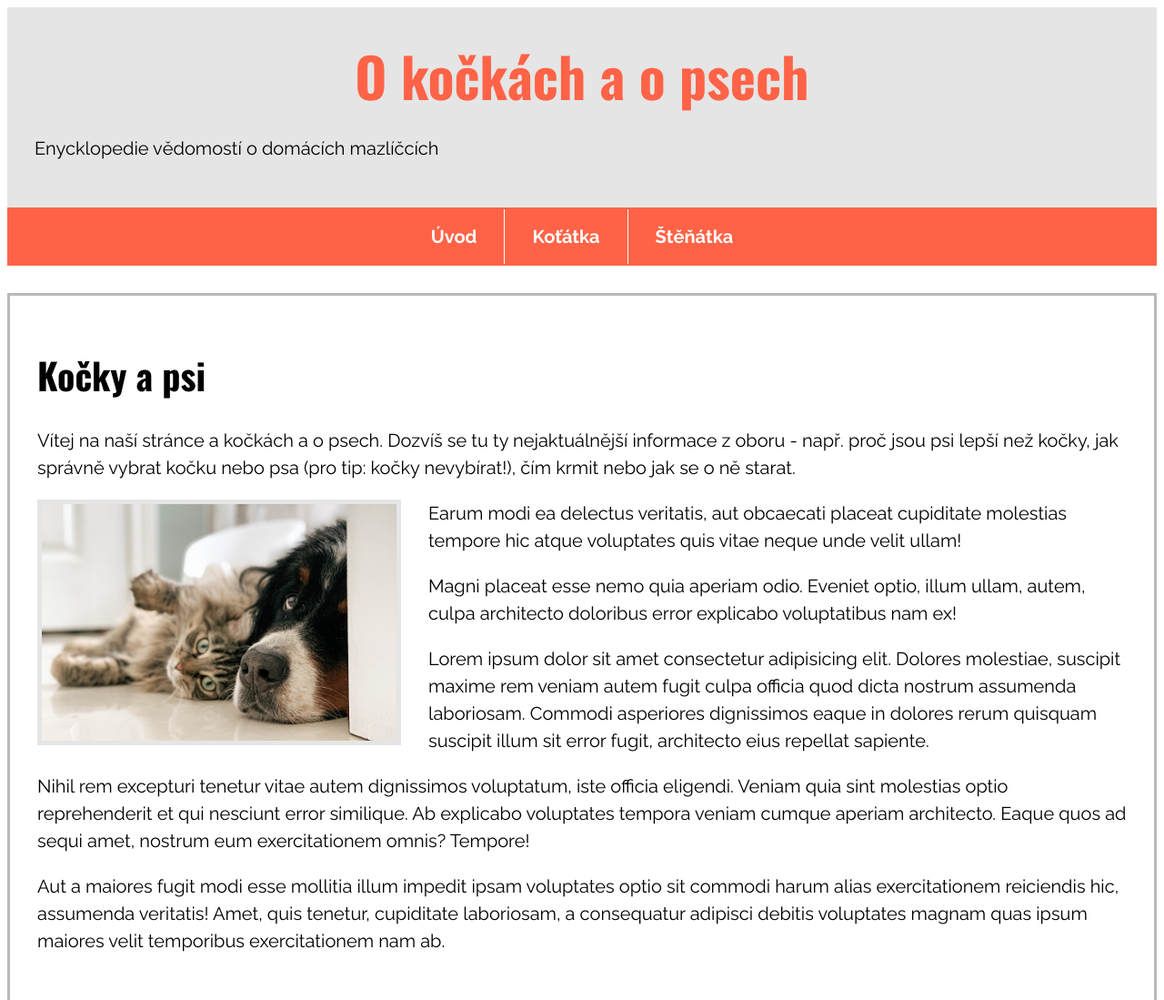
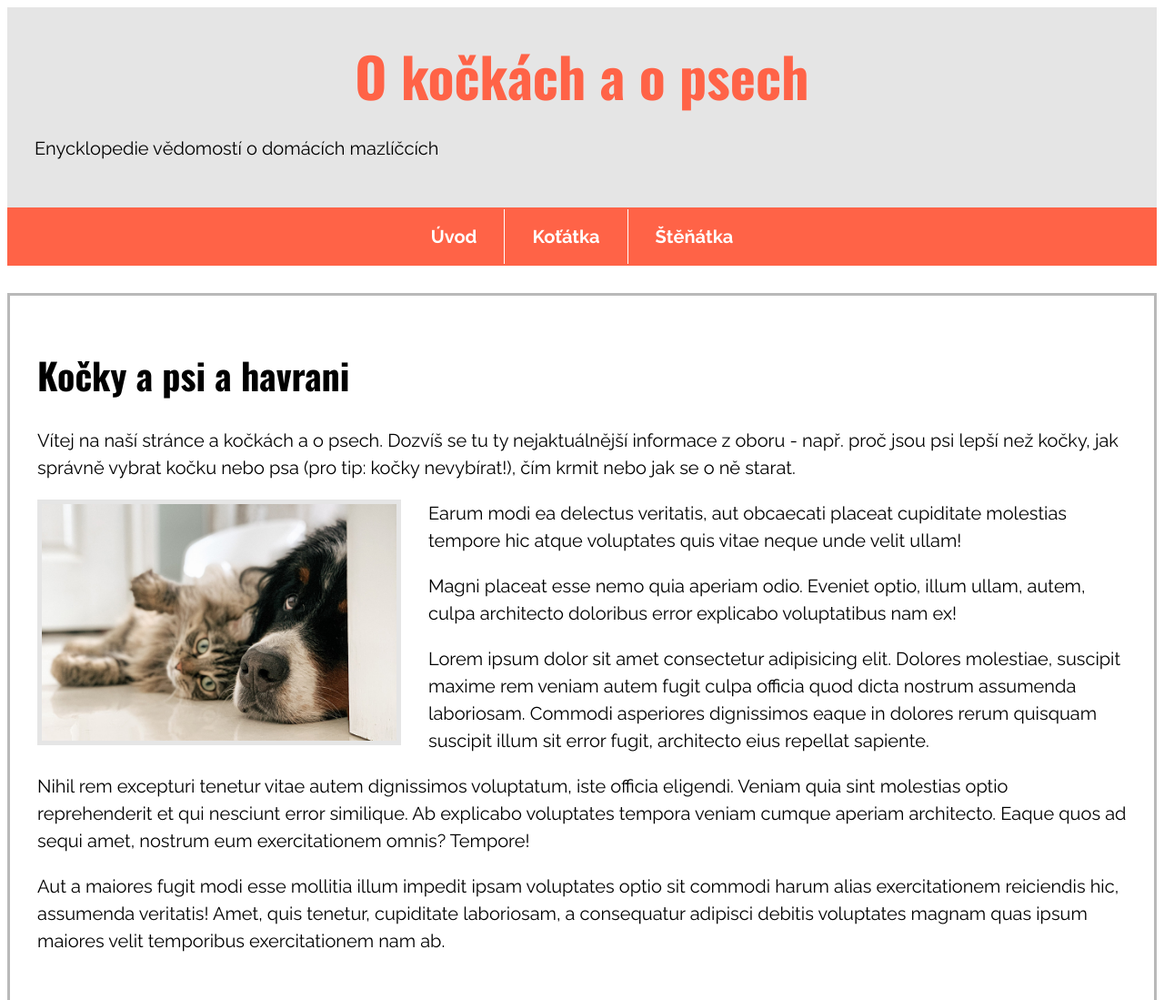
Before and after one commit to klauberovas/PROJEKT-eleventy-, an Eleventy site: page index.html in a window 1280 px wide. Shown: the top 1099 px of the page at 91% size. Built offline with nearby package versions, Linux system fonts and the light colour scheme; Eleventy itself is replaced by a stand-in of ours; files that its build step writes are made by us from their sources.

Commit message:
oprava titulku

```diff
--- a/index.html
+++ b/index.html
@@ -3,7 +3,7 @@ layout: moje-sablona.njk
 title: O kočkách a o psech
 ---
 
-<h1>Kočky a psi</h1>
+<h1>Kočky a psi a havrani</h1>
 
 <p>Vítej na naší stránce a kočkách a o psech. Dozvíš se tu ty nejaktuálnější informace z oboru - např. proč jsou psi
 	lepší než kočky, jak správně vybrat kočku nebo psa (pro tip: kočky nevybírat!), čím krmit nebo jak se o ně starat.
```
